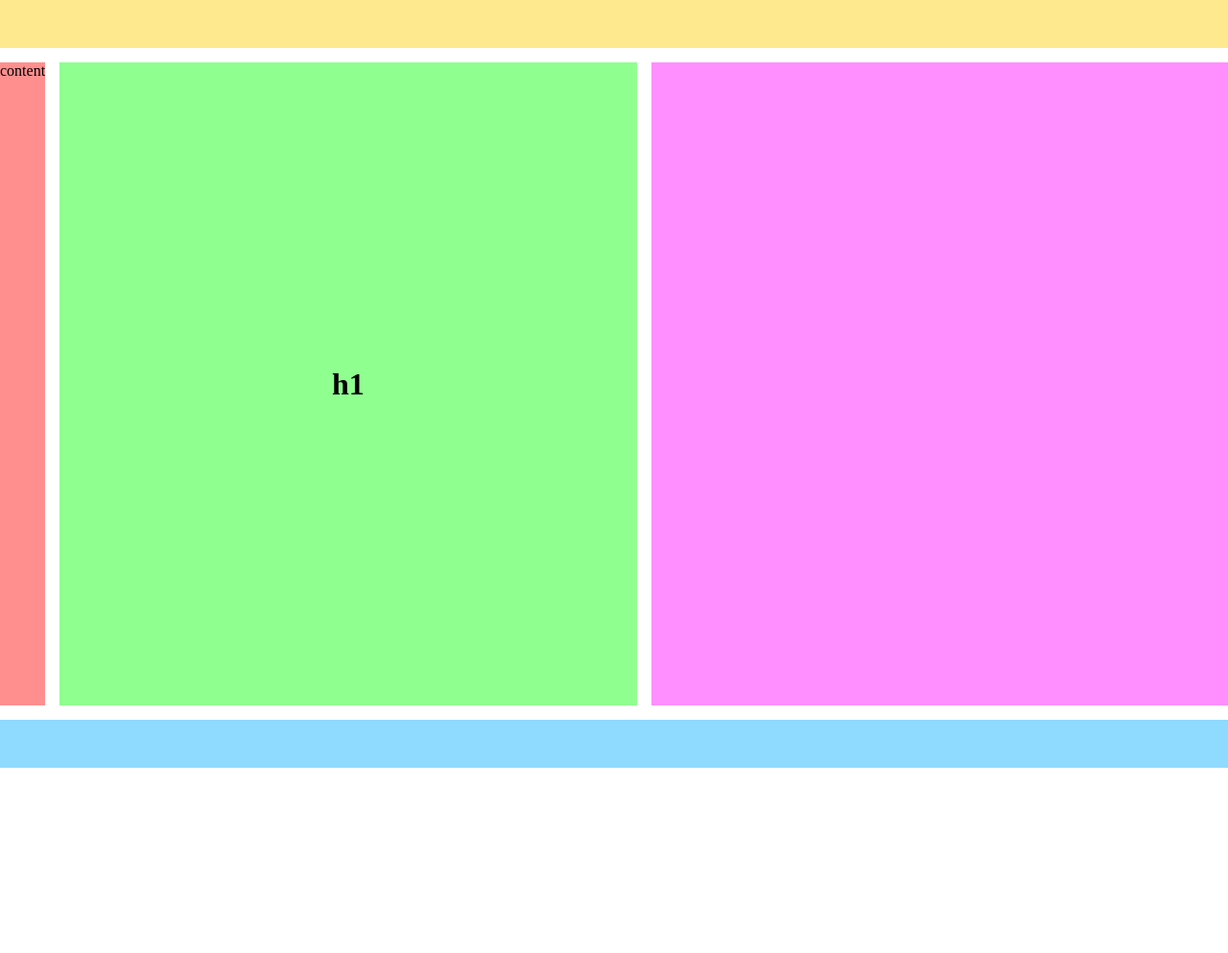
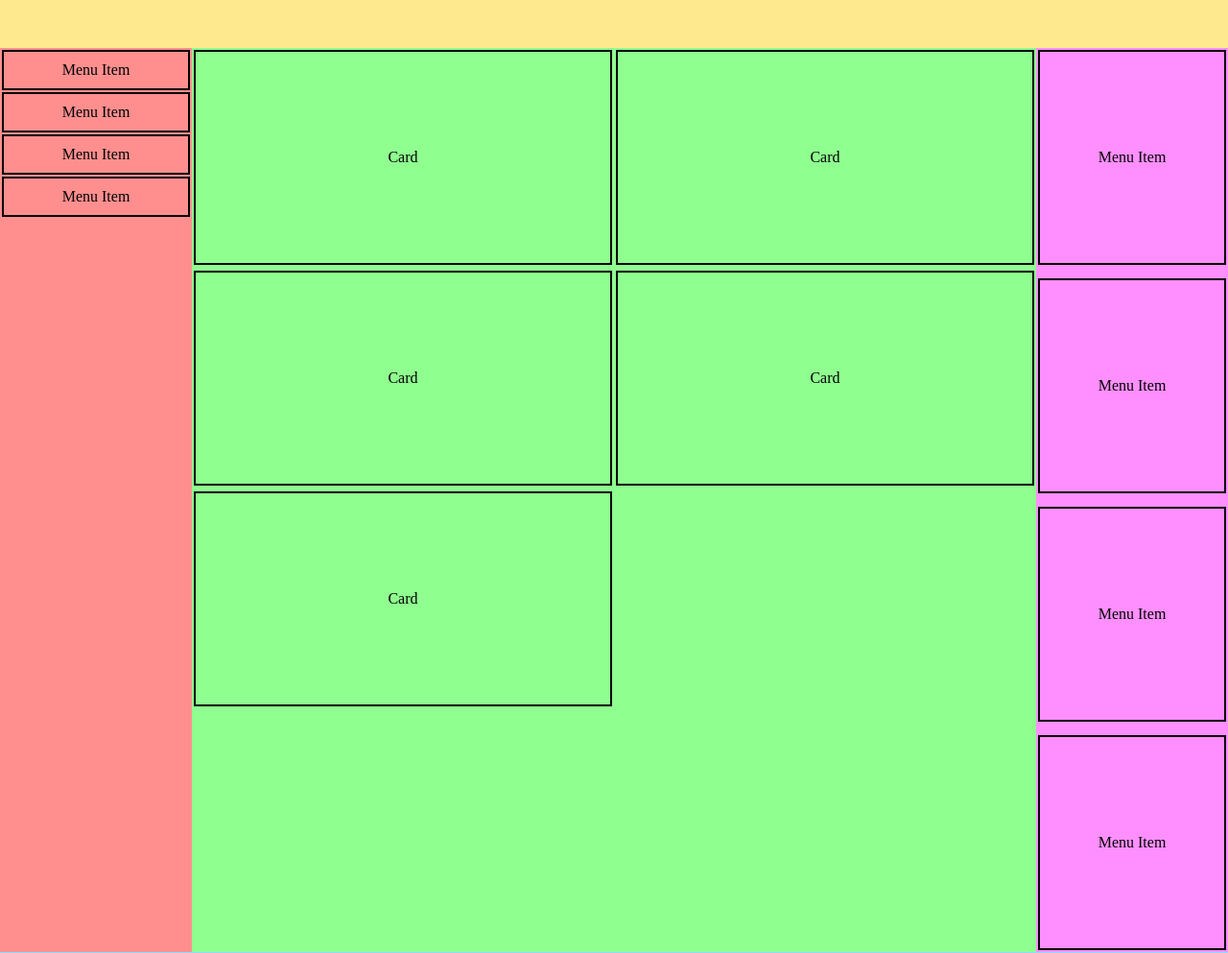
Before and after one commit to boolean-uk/html-css-grid-compnent-exemplar, a plain HTML site: page index.html in a window 1280 px wide. Shown: the whole page at 96% size. Before the commit the page ends 800 px from the top, so only its background shows below. Drawn offline with Linux system fonts and the light colour scheme.

Commit message:
add solution

```diff
--- a/index.html
+++ b/index.html
@@ -10,9 +10,25 @@
   <body>
     <div class="container">
       <div class="header"></div>
-      <div class="left-menu">content</div>
-      <div class="main"><h1>h1</h1></div>
-      <div class="right-menu"></div>
+      <div class="left-menu">
+        <div class="menu-item">Menu Item</div>
+        <div class="menu-item">Menu Item</div>
+        <div class="menu-item">Menu Item</div>
+        <div class="menu-item">Menu Item</div>
+      </div>
+      <div class="main">
+        <div class="menu-item">Card</div>
+        <div class="menu-item">Card</div>
+        <div class="menu-item">Card</div>
+        <div class="menu-item">Card</div>
+        <div class="menu-item">Card</div>
+      </div>
+      <div class="right-menu">
+        <div class="menu-item">Menu Item</div>
+        <div class="menu-item">Menu Item</div>
+        <div class="menu-item">Menu Item</div>
+        <div class="menu-item">Menu Item</div>
+      </div>
       <div class="footer"></div>
     </div>
   </body>
--- a/style.css
+++ b/style.css
@@ -10,8 +10,7 @@
     'header header header' 50px
     'left-menu main right-menu' 1fr
     'footer footer footer' 50px /
-    auto minmax(200px, 1fr) 1fr;
-  gap: 15px;
+    200px 1fr 200px;
 }
 
 .header {
@@ -24,16 +23,35 @@
   background-color: #ff000070;
 }
 
+.menu-item {
+  border: black solid 2px;
+  padding: 10px;
+  margin: 2px;
+  text-align: center;
+  /* another way to center the text vertically */
+  display: grid;
+  align-content: center;
+}
+
 .main {
   grid-area: main;
   background-color: #00ff0070;
   display: grid;
-  place-items: center;
+  grid-template-columns: repeat(2, 1fr);
+  grid-auto-rows: 230px;
+}
+
+.main .menu-item,
+.right-menu .menu-item {
+  height: 200px;
 }
 
 .right-menu {
   grid-area: right-menu;
   background-color: #ff00ff70;
+  grid-template-columns: 1fr;
+  display: grid;
+  gap: 10px;
 }
 
 .footer {
```
